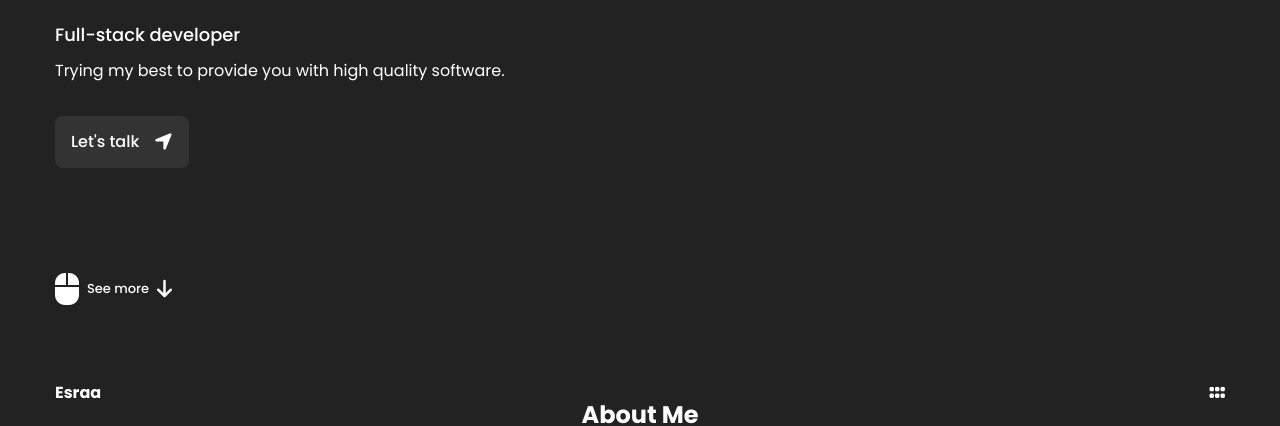
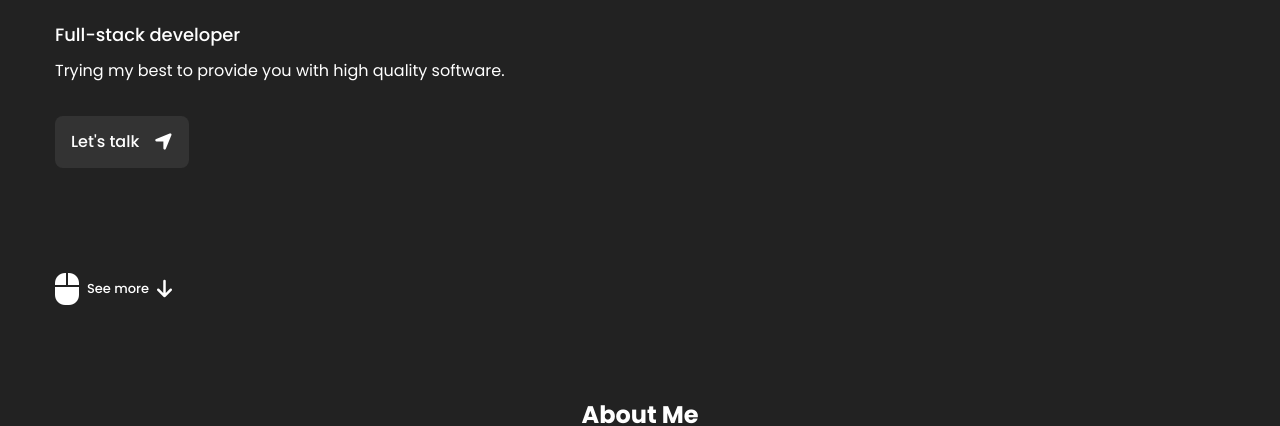
Before and after one commit to esraa00/portfolio, a plain HTML site: page index.html in a window 1280 px wide. Shown: the part 383-809 px from the top of the page. Drawn offline with Linux system fonts and the light colour scheme.

Commit message:
hide the header for now

```diff
--- a/index.html
+++ b/index.html
@@ -20,7 +20,7 @@
     <title>Esraa's Portfolio</title>
   </head>
   <body>
-    <header class="header" id="header">
+    <!-- <header class="header" id="header">
       <nav class="nav container">
         <a href="#" class="nav__logo">Esraa</a>
         <div class="nav__menu" id="nav-menu">
@@ -70,7 +70,7 @@
           </div>
         </div>
       </nav>
-    </header>
+    </header> -->
     <main class="main" id="main">
       <!-- start home -->
       <section class="home section" id="home">
```
